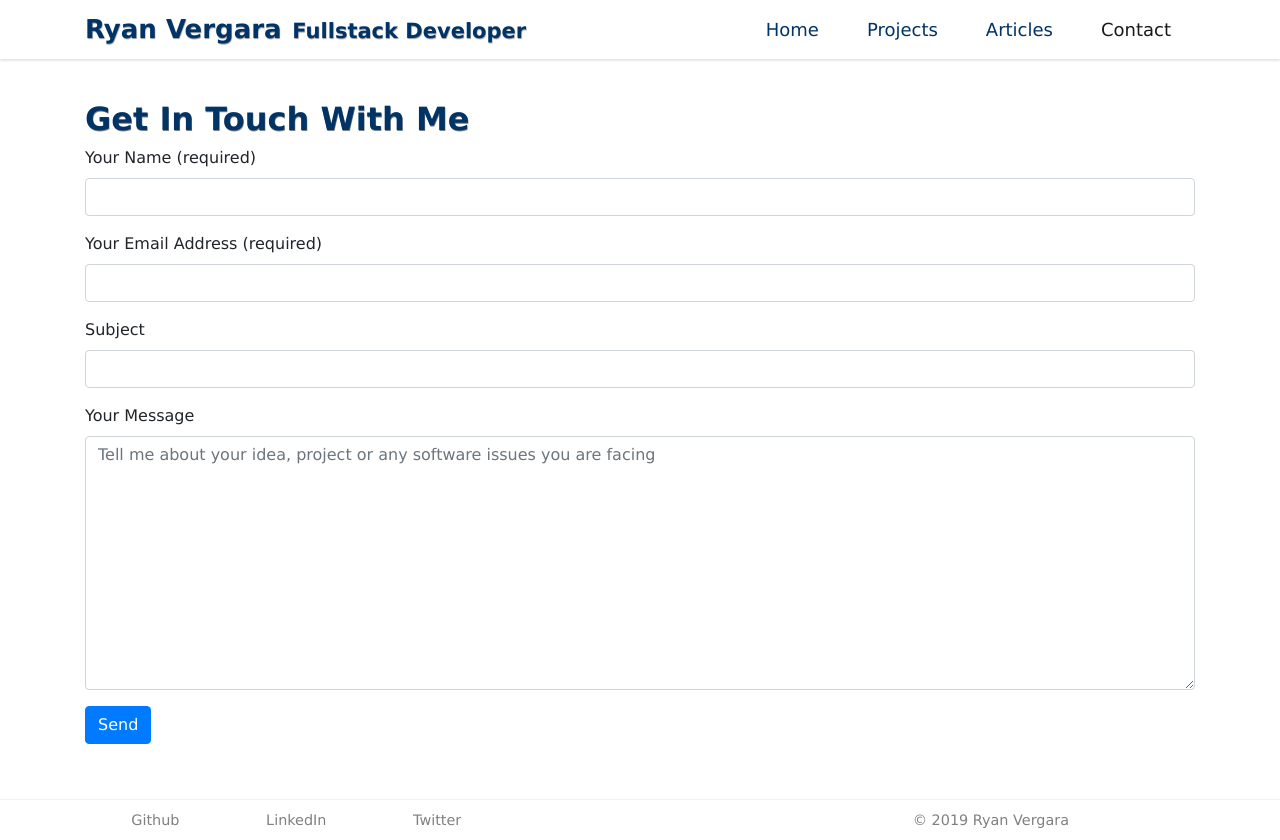
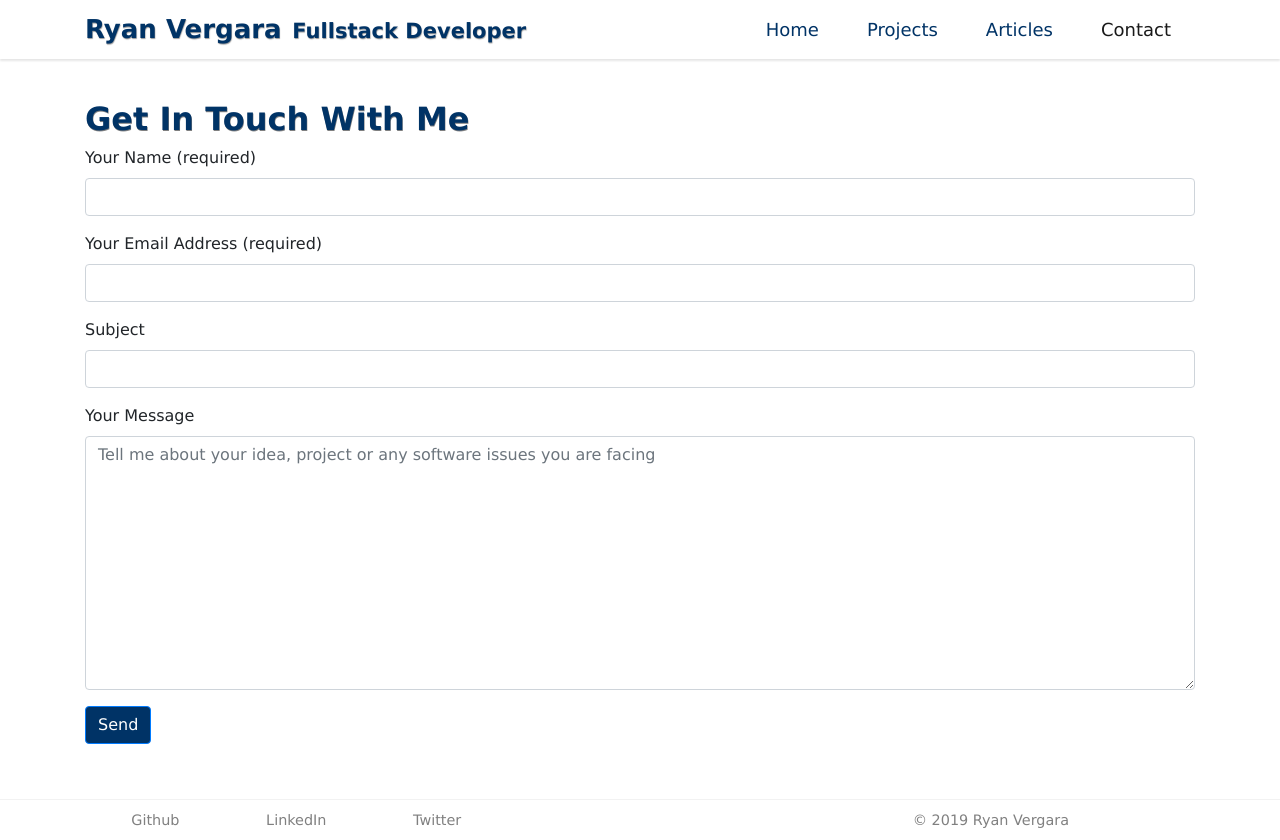
Before and after one commit to rvvergara/my-portfolio, a Next.js app: page /contact in a window 1280 px wide. Built offline with nearby package versions, Linux system fonts and the light colour scheme.

Commit message:
Create social links component

```diff
--- a/scss/components/Contact/_contact-form.scss
+++ b/scss/components/Contact/_contact-form.scss
@@ -25,3 +25,7 @@
     top: 80px;
   }
 }
+
+.btn-primary {
+  background: $main-blue;
+}
```
Also changed, not shown: components/Contact/SocialLinks.js (added, +15 -0 lines).
